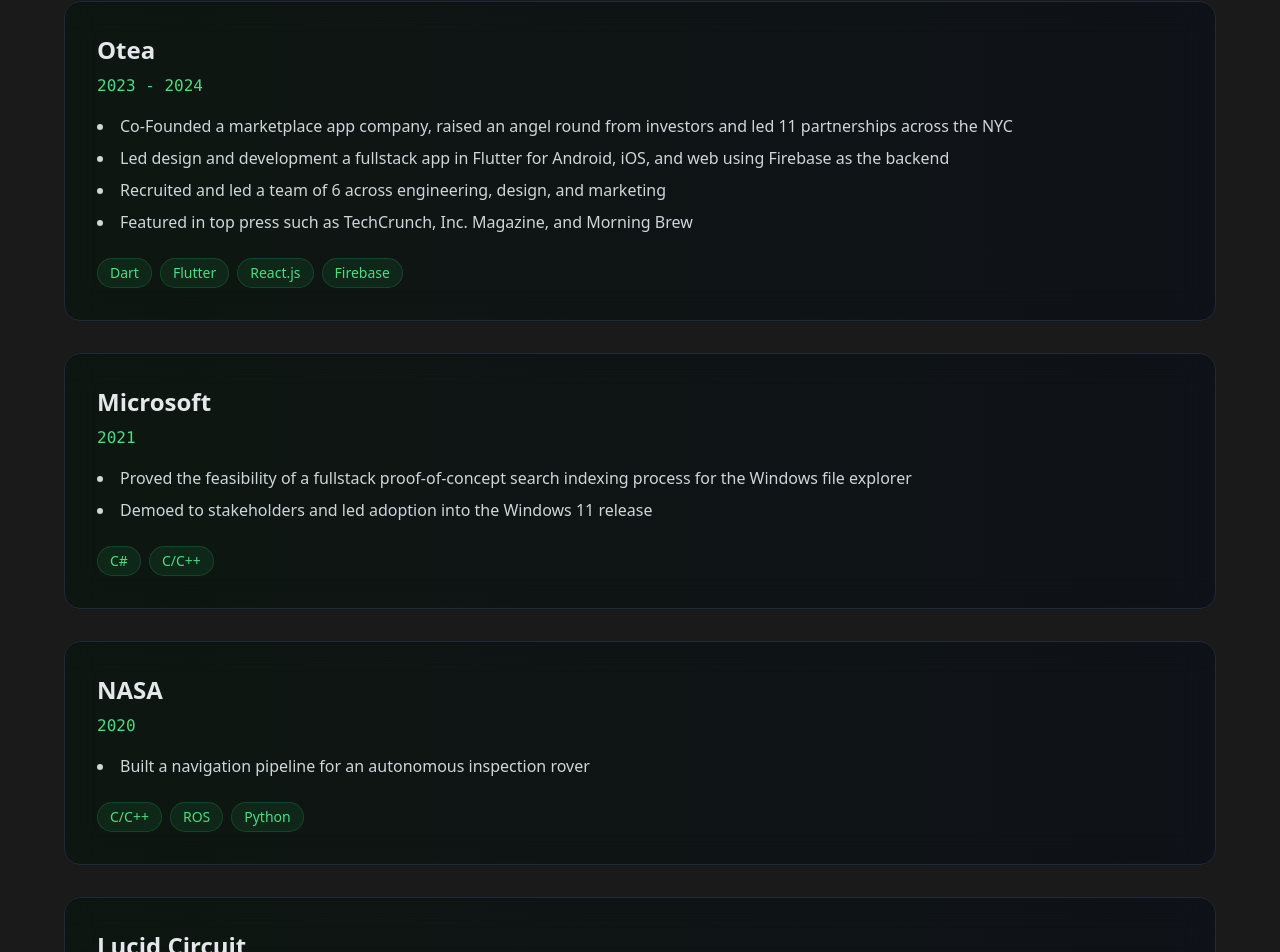
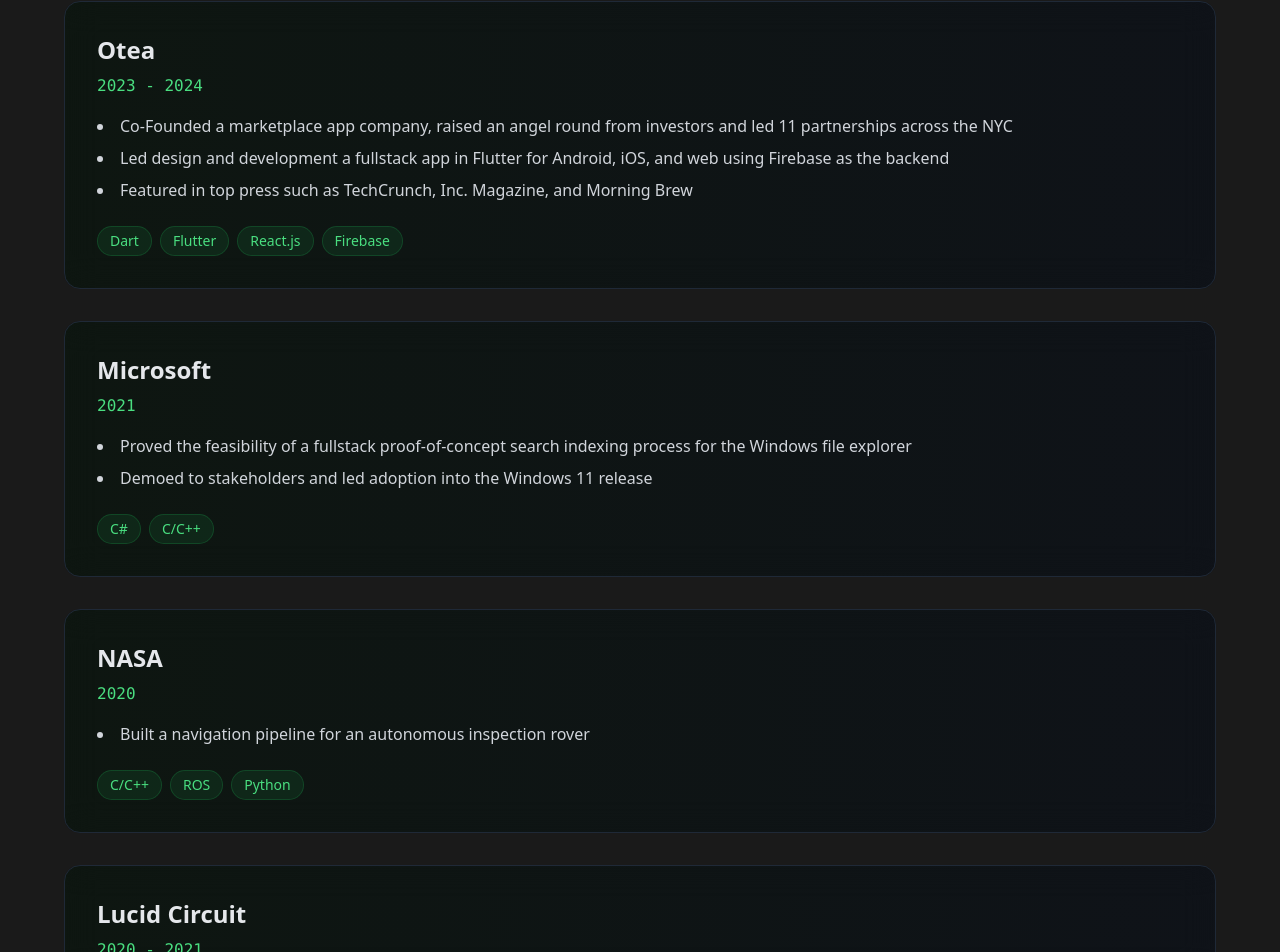
Before and after one commit to eszabo12/portfolio, a Next.js app: page / in a window 1280 px wide. Shown: the part 1914-2866 px from the top of the page. Built offline with nearby package versions, Linux system fonts and the light colour scheme; no server answers.

Commit message:
minor edits

```diff
--- a/app/components/Experience.tsx
+++ b/app/components/Experience.tsx
@@ -28,7 +28,6 @@
 							details: [
 								'Co-Founded a marketplace app company, raised an angel round from investors and led 11 partnerships across the NYC ',
 								'Led design and development a fullstack app in Flutter for Android, iOS, and web using Firebase as the backend',
-								'Recruited and led a team of 6 across engineering, design, and marketing',
 								'Featured in top press such as TechCrunch, Inc. Magazine, and Morning Brew',
 						],
 							tech: ['Dart', 'Flutter', 'React.js', 'Firebase'],
```
